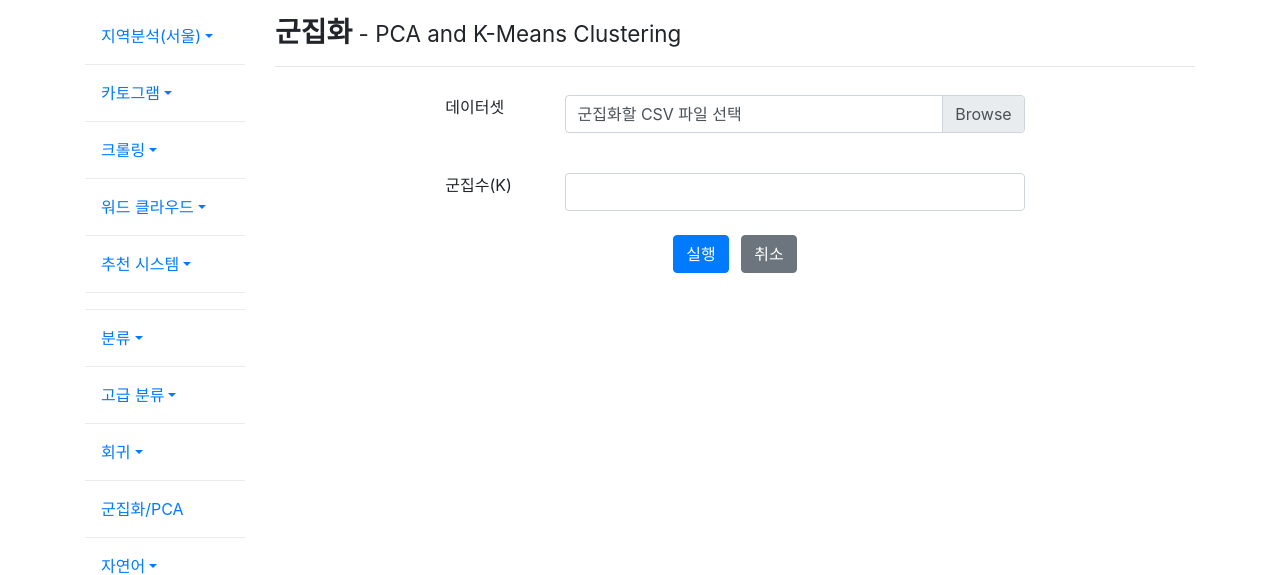
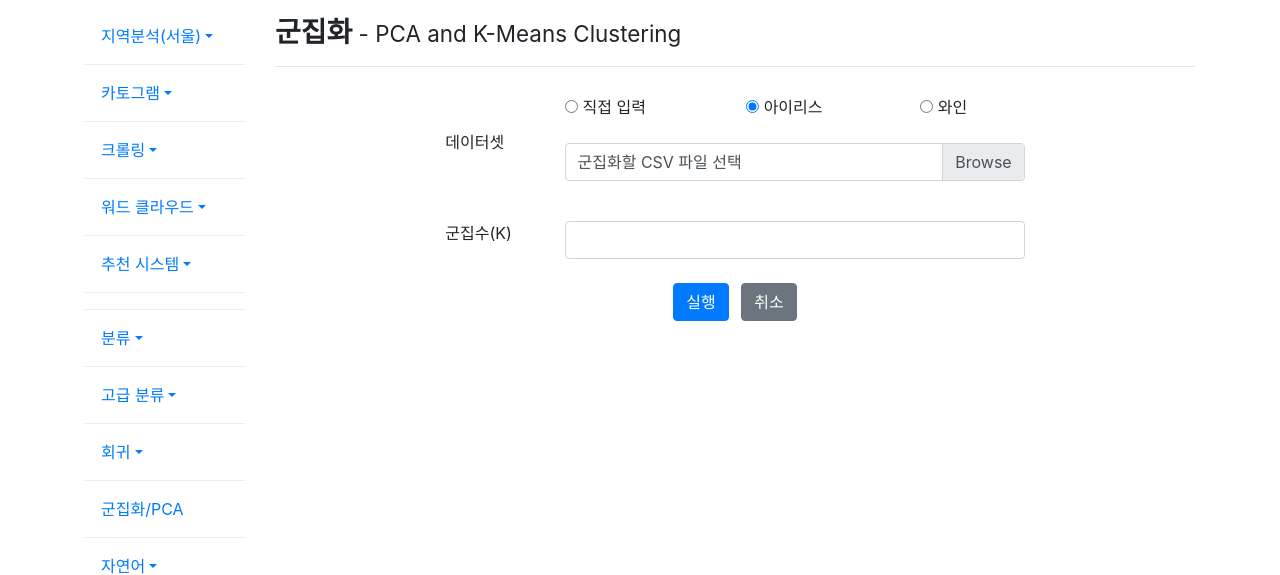
Before and after one commit to ckiekim/Oracle_Cloud_Flask_web, a Flask app: template templates/cluster/cluster.html in a window 1280 px wide. Shown: the part 71-646 px from the top of the page. Run offline with Flask 2, Linux system fonts and the light colour scheme; the template is opened without the code that fills it, so the values that code supplies are empty; the visitor is signed in with stand-in values (Sample User, id 1); parts of the project's set-up code (start-up, migrations or seed data) failed here and were passed over; some libraries are stand-ins or nearby versions.

Commit message:
군집화

```diff
--- a/app.py
+++ b/app.py
@@ -7,7 +7,7 @@ from bp2_cartogram.carto import carto_bp
 from bp3_crawling.crawl import crawl_bp
 from bp5_recommendation.rcmd import rcmd_bp
 from bp6_classification.clsf import clsf_bp
-from bp7_advanced.aclsf import aclsf_bp
+#from bp7_advanced.aclsf import aclsf_bp
 from bp8_regression.rgrs import rgrs_bp
 from bp9_clustering.clus import clus_bp
 from bpx_bbs.bbs import bbs_bp
@@ -22,7 +22,7 @@ app.register_blueprint(carto_bp, url_prefix='/cartogram')
 app.register_blueprint(crawl_bp, url_prefix='/crawling')
 app.register_blueprint(rcmd_bp, url_prefix='/recommendation')
 app.register_blueprint(clsf_bp, url_prefix='/classification')
-app.register_blueprint(aclsf_bp, url_prefix='/advanced')
+#app.register_blueprint(aclsf_bp, url_prefix='/advanced')
 app.register_blueprint(rgrs_bp, url_prefix='/regression')
 app.register_blueprint(clus_bp, url_prefix='/cluster')
 app.register_blueprint(bbs_bp, url_prefix='/bbs')
--- a/templates/cluster/cluster.html
+++ b/templates/cluster/cluster.html
@@ -10,8 +10,28 @@
             <form action="/cluster/cluster" method="POST" enctype="multipart/form-data">
                 <table class="table table-borderless">
                     <tr>
-                        <td><label for="csv">데이터셋</label></td>
+                        <td rowspan="2" style="vertical-align: middle;"><label for="csv">데이터셋</label></td>
                         <td>
+                            <div class="form-check form-check-inline">
+                                <input class="form-check-input" type="radio" name="option" id="radio3" value="direct">
+                                <label class="form-check-label" for="radio3">직접 입력</label>
+                            </div>
+                        </td>
+                        <td>
+                            <div class="form-check form-check-inline">
+                                <input class="form-check-input" type="radio" name="option" id="radio1" value="iris" checked>
+                                <label class="form-check-label" for="radio1">아이리스</label>
+                            </div>
+                        </td>
+                        <td>
+                            <div class="form-check form-check-inline">
+                                <input class="form-check-input" type="radio" name="option" id="radio2" value="wine">
+                                <label class="form-check-label" for="radio2">와인</label>
+                            </div>
+                        </td>
+                    </tr>
+                    <tr>
+                        <td colspan="3">
                             <div class="custom-file mb-3">
                                 <input type="file" class="custom-file-input" id="csv" name="csv">
                                 <label class="custom-file-label" for="csv">군집화할 CSV 파일 선택</label>
@@ -20,10 +40,10 @@
                     </tr>
                     <tr>
                         <td><label for="k_number">군집수(K)</label></td>
-                        <td><input type="text" class="form-control" id="k_number" name="k_number"></td>                       </td>
+                        <td colspan="3"><input type="text" class="form-control" id="k_number" name="k_number"></td>                       </td>
                     </tr>
                     <tr>
-                        <td colspan="2" style="text-align: center;">
+                        <td colspan="4" style="text-align: center;">
                             <button type="submit" class="btn btn-primary mr-2">실행</button>
                             <button type="reset" class="btn btn-secondary">취소</button>
                         </td>
```
Also changed, not shown: bp9_clustering/clus.py (+15 -6 lines).
